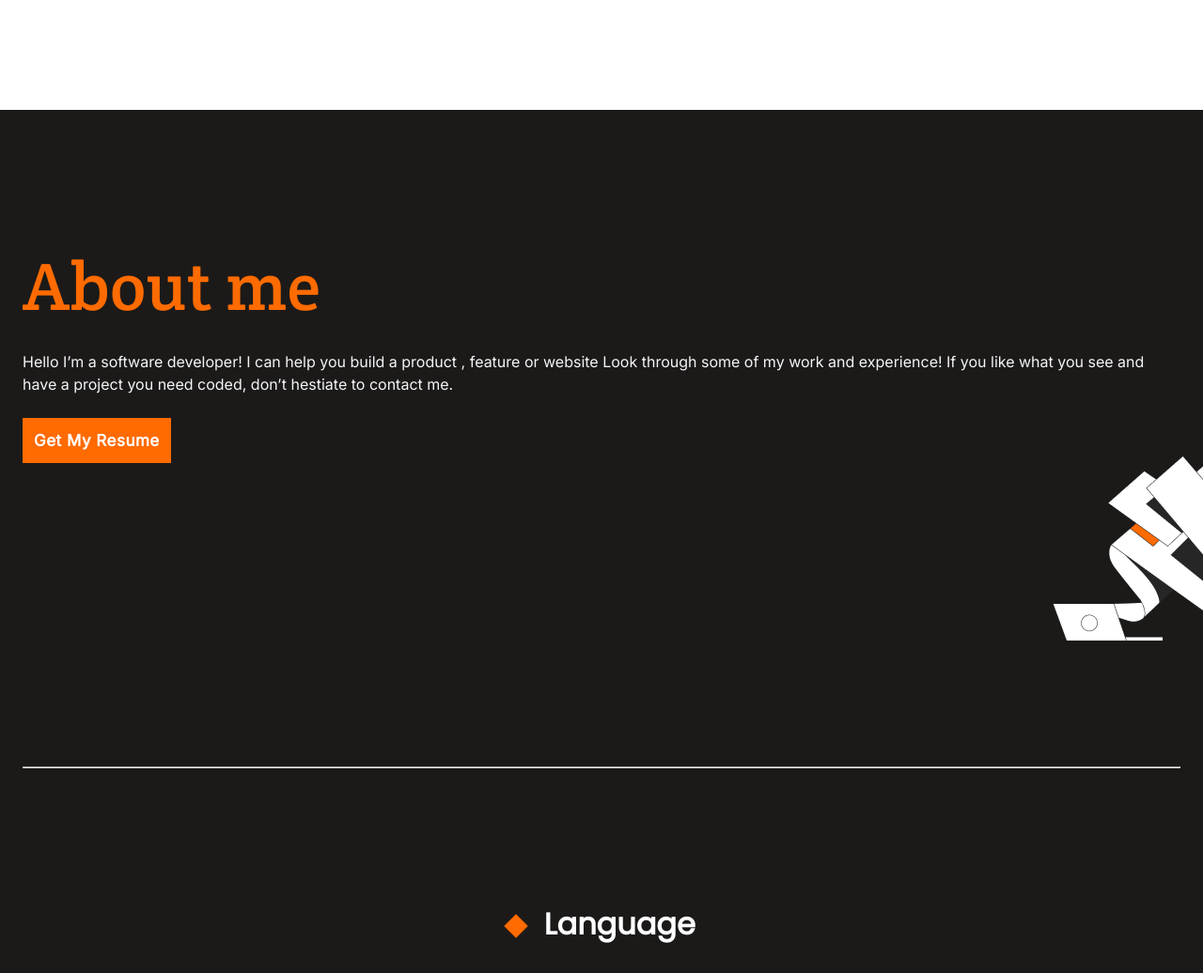
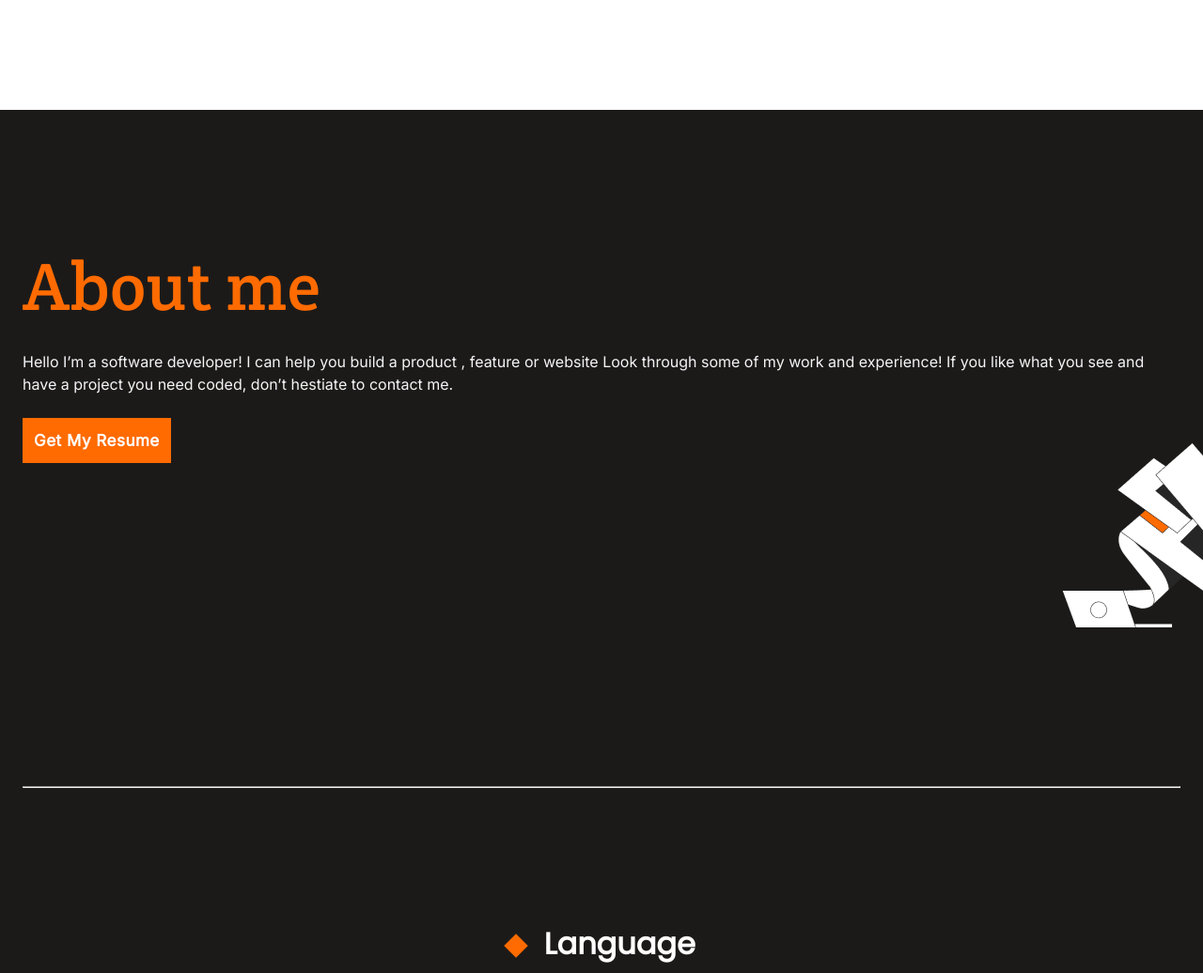
Before and after one commit to JakariaJishan/portfolio-microverse, a website: page index.html in a window 1280 px wide. Shown: the part 3927-4963 px from the top of the page at 94% size. Drawn offline with Linux system fonts and the light colour scheme.

Commit message:
make about image as a background image

```diff
--- a/index.html
+++ b/index.html
@@ -246,11 +246,10 @@
                     to
                     contact me.</p>
                 <button type="submit">Get My Resume</button>
-
             </div>
-            <div class="about-img">
+            <!-- <div class="about-img">
                 <img src="./images/about-me-img.png" alt="background img">
-            </div>
+            </div> -->
             <hr>
             <div class="about-language">
                 <div class="language">
--- a/style.css
+++ b/style.css
@@ -302,6 +302,20 @@ font-family: 'Inter', sans-serif;
 
 .about-header {
   padding: 24px;
+
+}
+
+.about-header::after {
+  content: "";
+  display: block;
+  /*missing prop*/
+  background-image: url('./images/about-me-img.png');
+  background-repeat: no-repeat;
+  position: absolute;
+  height: 245px;
+  width: 150px;
+  right: 0;
+  margin-top: -70px;
 }
 
 .about-header h2 {
@@ -346,8 +360,10 @@ font-family: 'Inter', sans-serif;
   cursor: pointer;
 }
 
+
+
 .about hr {
-  margin: 120px 24px;
+  margin: 320px 24px 120px;
 }
 
 .about-language {
```
